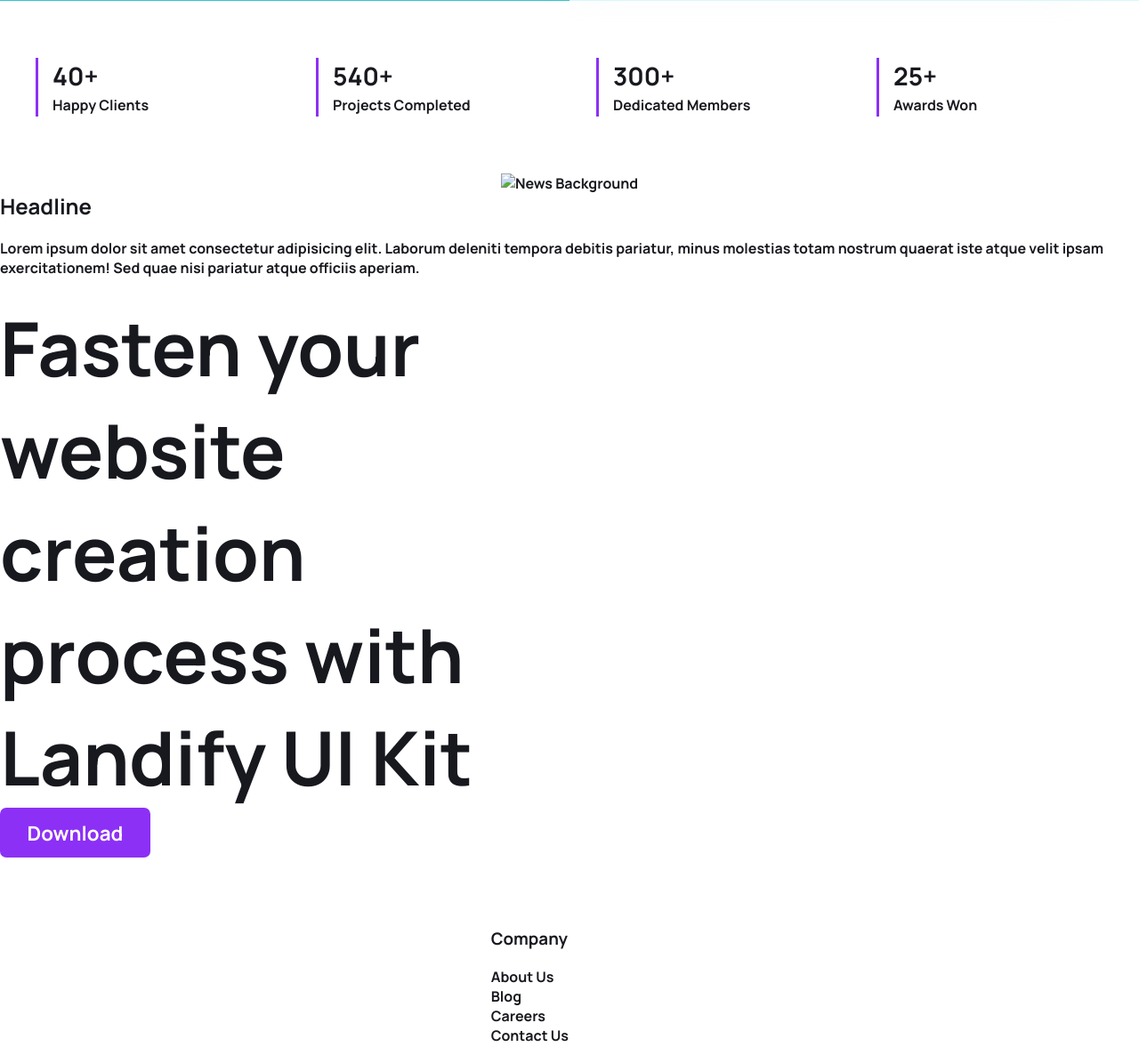
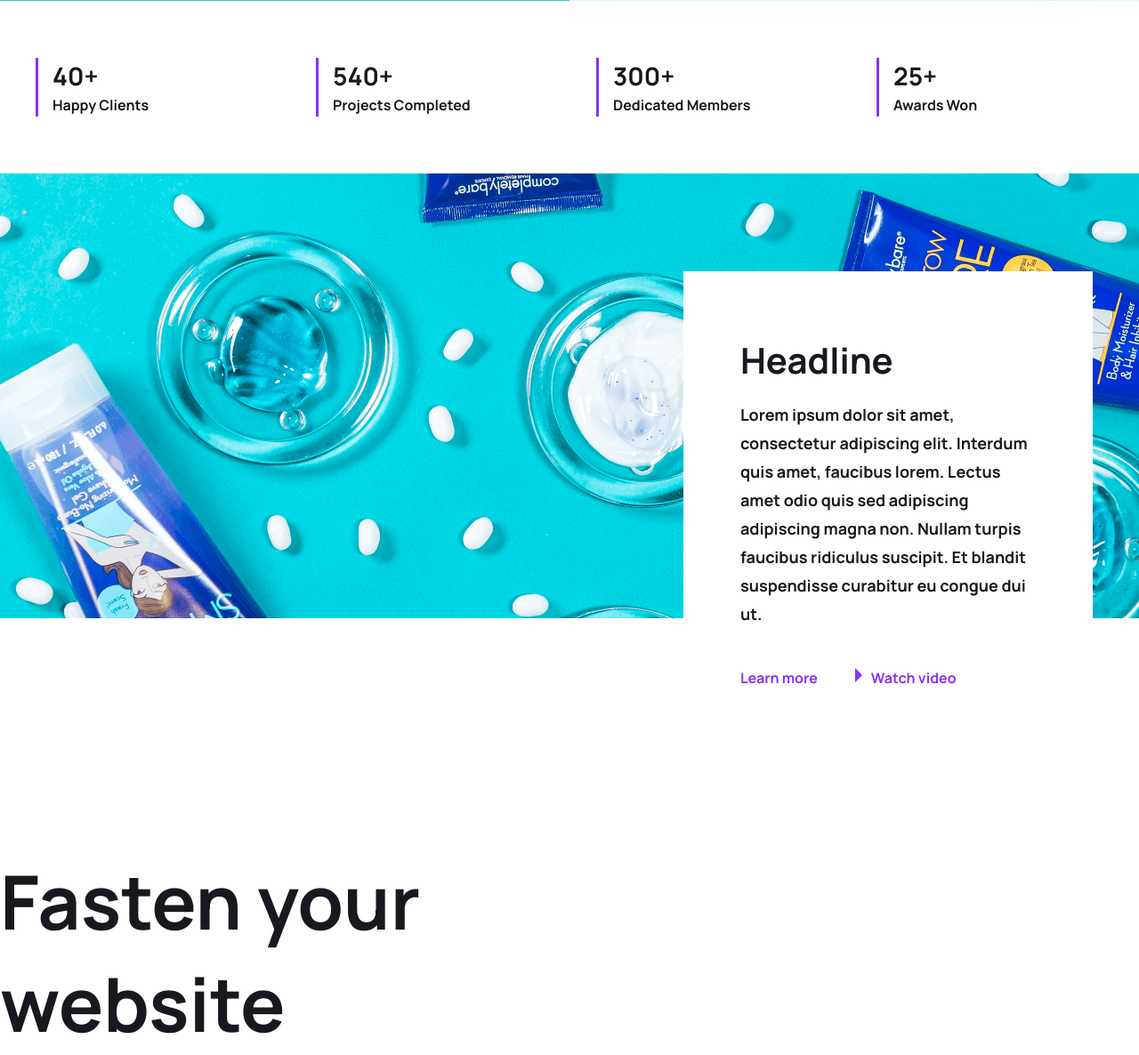
Before and after one commit to CrispthoAlex/koombea-frontend-test, a PHP site: page / in a window 1280 px wide. Shown: the part 3114-4300 px from the top of the page at 89% size. Run offline with PHP 8.4, Linux system fonts and the light colour scheme; some web fonts are replaced.

Commit message:
Single section was created

```diff
--- a/css/styles.css
+++ b/css/styles.css
@@ -11,23 +11,23 @@
 @font-face {
   font-family: "Manrope";
   font-weight: bold;
-  font-style: bold;
+  font-style: normal;
   font-display: swap;
-  src: url("../../fonts/Manrope-Bold.woff") format("woff"), url("../../fonts/Manrope-Bold.woff2") format("woff2");
+  src: url("../fonts/Manrope-Bold.woff") format("woff"), url("../fonts/Manrope-Bold.woff2") format("woff2");
 }
 @font-face {
   font-family: "Manrope", sans-serif;
   font-weight: 500;
   font-style: normal;
   font-display: swap;
-  src: url("../../fonts/Manrope-SemiBold.woff") format("woff"), url("../../fonts/Manrope-SemiBold.woff2") format("woff2");
+  src: url("../fonts/Manrope-Medium.woff") format("woff"), url("../fonts/Manrope-Medium.woff2") format("woff2");
 }
 @font-face {
   font-family: "Manrope", sans-serif;
   font-weight: normal;
   font-style: normal;
   font-display: swap;
-  src: url("../../fonts/Manrope-Regular.woff") format("woff"), url("../../fonts/Manrope-Regular.woff2") format("woff2");
+  src: url("../fonts/Manrope-Regular.woff") format("woff"), url("../fonts/Manrope-Regular.woff2") format("woff2");
 }
 /* General CSS properties */
 *, :after, :before {
@@ -1196,4 +1196,108 @@ SCSS and BEM structure were used on this project
   margin: 0;
 }
 
+/* Single section */
+.single {
+  position: relative;
+  display: flex;
+  justify-content: space-between;
+  align-items: center;
+  margin: 0;
+  padding: 5% 0;
+  width: 100%;
+  max-width: 75em;
+  max-width: 90em;
+  max-height: 47.5em;
+  padding: 0;
+  background: no-repeat url(../image/single-cover-opt.png);
+}
+@media screen and (max-width: 768px) {
+  .single {
+    justify-content: center;
+    height: 23.75em;
+  }
+}
+@media screen and (min-width: 1024px) {
+  .single {
+    height: 47.5em;
+  }
+}
+
+.single-content {
+  position: relative;
+  display: flex;
+  flex-flow: column;
+  justify-content: center;
+  width: 28.75em;
+  background-color: #ffffff;
+}
+@media screen and (max-width: 768px) {
+  .single-content {
+    padding: 1em;
+    height: 18.75em;
+  }
+}
+@media screen and (min-width: 769px) and (max-width: 1023px) {
+  .single-content {
+    padding: 2.75em;
+    height: 30em;
+  }
+}
+@media screen and (min-width: 1024px) {
+  .single-content {
+    padding: 64px;
+    height: 33.75em;
+    left: 60%;
+  }
+}
+.single-content__title {
+  font-size: 40px;
+  line-height: 54px;
+  margin: 0;
+}
+@media screen and (max-width: 768px) {
+  .single-content__title {
+    line-height: 20px;
+  }
+}
+@media screen and (min-width: 769px) and (max-width: 1023px) {
+  .single-content__title {
+    line-height: 24px;
+  }
+}
+.single-content__text {
+  font-size: 18px;
+  font-weight: normal;
+  line-height: 32px;
+  margin-bottom: 2.5em;
+}
+@media screen and (max-width: 768px) {
+  .single-content__text {
+    line-height: 24px;
+    margin-bottom: 1.25em;
+  }
+}
+@media screen and (min-width: 769px) and (max-width: 1023px) {
+  .single-content__text {
+    line-height: 32px;
+  }
+}
+.single-content__link {
+  display: flex;
+  color: #8C30F5;
+}
+.single-content__link .watch-video {
+  position: relative;
+  left: 60px;
+}
+.single-content__link .watch-video::before {
+  content: "";
+  position: absolute;
+  top: 20 px;
+  margin-left: -18px;
+  border-width: 8px;
+  border-style: solid;
+  border-color: transparent transparent transparent #8C30F5;
+}
+
 /*# sourceMappingURL=styles.css.map */
--- a/home.html
+++ b/home.html
@@ -204,18 +204,15 @@
                     <p>Awards Won</p>
                 </div>
             </section>
-            <section class="news">
-                <div class="image image__news-background">
-                    <img src="" alt="News Background">
-                </div>
-                <div class="preview-news">
-                    <h2 class="previews-news__title">Headline</h2>
-                    <p class="previews-news__text">
-                        Lorem ipsum dolor sit amet consectetur adipisicing elit. Laborum deleniti tempora debitis pariatur, minus molestias totam nostrum quaerat iste atque velit ipsam exercitationem! Sed quae nisi pariatur atque officiis aperiam.
+            <section class="single">
+                <div class="single-content">
+                    <h3 class="single-content__title">Headline</h3>
+                    <p class="single-content__text">
+                        Lorem ipsum dolor sit amet, consectetur adipiscing elit. Interdum quis amet, faucibus lorem. Lectus amet odio quis sed adipiscing adipiscing magna non. Nullam turpis faucibus ridiculus suscipit. Et blandit suspendisse curabitur eu congue dui ut.
                     </p>
-                    <div class="news-link">
-                        <h4 class="news-link__learn-more"></h4>
-                        <h4 class="news-link__video"></h4>
+                    <div class="single-content__link">
+                        <a class="learn-more" href="#">Learn more</a>
+                        <a class="watch-video"href="#">Watch video</a>
                     </div>
                 </div>
             </section>
--- a/scss/components/_content.scss
+++ b/scss/components/_content.scss
@@ -554,3 +554,83 @@
         }
     }
 }
+
+/* Single section */
+.single {
+    @include basic-section ;
+
+    max-width: em(1440);
+    max-height: em(760);
+    padding: 0;
+    background: no-repeat url(../image/single-cover-opt.png);
+
+    @include responsive-page(smd) {
+        justify-content: center;
+        height: em(380);
+    }
+    @include responsive-page(mdtop) {
+        height: em(760);
+    }
+}
+
+.single-content {
+    position: relative;
+    display: flex;
+    flex-flow: column;
+    justify-content: center;
+    width: em(460);
+    background-color: #ffffff;
+
+    @include responsive-page(smd) {
+        padding: em(16);
+        height: em(300);
+    }
+    @include responsive-page(md) {
+        padding: em(44);
+        height: em(480);
+    }
+    @include responsive-page(mdtop) {
+        padding: 64px;
+        height: em(540);
+        left: 60%;
+    }
+
+    &__title {
+        font-size: 40px;
+        line-height: 54px;
+        margin: 0;
+        @include responsive-page(smd) { line-height: 20px; }
+        @include responsive-page(md) { line-height: 24px; }
+    }
+    &__text {
+        font-size: 18px;
+        font-weight: normal;
+        line-height: 32px;
+        margin-bottom: em(40);
+
+        @include responsive-page(smd) {
+            line-height: 24px;
+            margin-bottom: em(20);
+        }
+        @include responsive-page(md) { line-height: 32px; }
+    }
+    &__link {
+        display: flex;
+        color: $purple;
+
+        .watch-video {
+            position: relative;
+            left:60px;
+            &::before {
+                content:"";
+                position: absolute;
+                top: 20 px;
+                margin-left: -18px;
+                border-width: 8px;
+                border-style: solid;
+                border-color:  transparent  transparent  transparent $purple;
+            }
+
+        }
+    }
+}
--- a/scss/components/_general.scss
+++ b/scss/components/_general.scss
@@ -1,13 +1,13 @@
 /* Stableshing Fonts */
-@font-face { // Normal font
+@font-face {
     font: {
         family: $primaryfont;
         weight: bold;
-        style: bold;
+        style: normal;
         display: swap;
     }
-    src: url('../../fonts/Manrope-Bold.woff') format('woff'),
-    url('../../fonts/Manrope-Bold.woff2') format('woff2');
+    src: url('../fonts/Manrope-Bold.woff') format('woff'),
+    url('../fonts/Manrope-Bold.woff2') format('woff2');
 }
 
 @font-face {
@@ -17,8 +17,8 @@
         style: normal;
         display: swap;
     }
-    src: url('../../fonts/Manrope-SemiBold.woff') format('woff'),
-    url('../../fonts/Manrope-SemiBold.woff2') format('woff2');
+    src: url('../fonts/Manrope-Medium.woff') format('woff'),
+    url('../fonts/Manrope-Medium.woff2') format('woff2');
 }
 
 @font-face {
@@ -28,8 +28,8 @@
         style: normal;
         display: swap;
     }
-    src: url('../../fonts/Manrope-Regular.woff') format('woff'),
-    url('../../fonts/Manrope-Regular.woff2') format('woff2');
+    src: url('../fonts/Manrope-Regular.woff') format('woff'),
+    url('../fonts/Manrope-Regular.woff2') format('woff2');
 }
 
 /* General CSS properties */
--- a/scss/components/_variables.scss
+++ b/scss/components/_variables.scss
@@ -17,6 +17,6 @@ $turquoise: #2EC5CE;
 $turquoise100:#D5FAFC;
 
 /* FONTS */
-$primaryfont: 'Manrope';
+$primaryfont: "Manrope";
 $family: sans-serif;
 $browser-context:16; // Base size for the document
```
